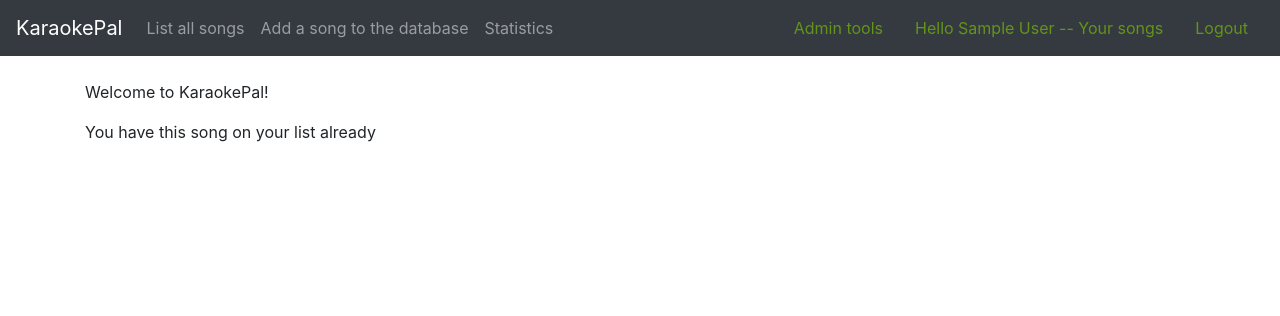
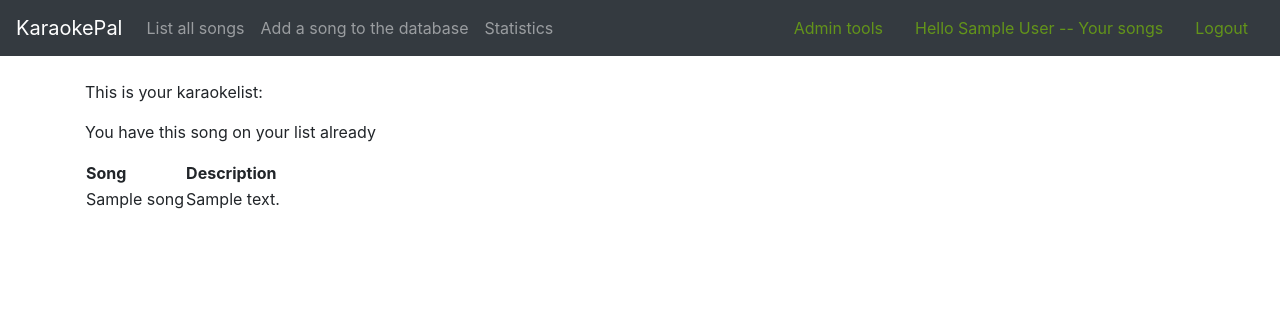
Before and after one commit to apndx/Karaokepal, a Flask app: page /songs/1/add/ in a window 1280 px wide. Shown: the top 316 px of the page. Run offline with Flask 2, Linux system fonts and the light colour scheme; a user stored in the database is signed in; tables that the repository leaves empty hold one stand-in row (values such as "Sample post"); some libraries are stand-ins or nearby versions.

Commit message:
oman laulun tuplavalinnasta error-viesti oman listauksen yhteyteen

```diff
--- a/application/songs/views.py
+++ b/application/songs/views.py
@@ -99,16 +99,10 @@ def song_choose(song_id):
     song = Song.query.get(song_id)
     form = SongForm(request.form)
 
-    #if not form.validate():
-    #    return render_template("index.html", form = form, song_error="")
+    accountsong  = Accountsongs.check_if_exists(song, current_user)
 
-    accountsong  = Accountsongs.check_if_exists(song, current_user)
-    #accountsong = Accountsongs.query.filter_by(account_id=current_user.id, song_id=song_id)
-    print("___________________")
-    print(accountsong)
-    print("___________________")
     if accountsong:
-        return render_template("index.html", form = form, song_error = "You have this song on your list already")
+        return render_template("songs/mylist.html", form = form, mysongs= Song.find_songs_for_current_user(), song_error = "You have this song on your list already")
 
     if not accountsong:
         accountsong = Accountsongs(current_user, song, 0, 0)
@@ -117,7 +111,6 @@ def song_choose(song_id):
         db.session().commit()
 
     return redirect(url_for("show_mylist"))
-    #return render_template(url_for("songs/mylist.html"))
 
 @app.route("/songs/mylist/", methods=["GET"])
 @login_required(role="ANY")
--- a/application/templates/songs/mylist.html
+++ b/application/templates/songs/mylist.html
@@ -1,9 +1,8 @@
 {% extends "layout.html" %}
 
 {% block body %}
-<p>
-    This is your karaokelist:
-  </p>
+<p> This is your karaokelist:</p>
+<p>{{song_error}}</p>
 
 <table>
   <tr>
@@ -22,5 +21,5 @@
 
 </table>
 {% endif %}
-<p>{{song_error}}</p>
+
 {% endblock %}
```
Also changed, not shown: documentation/reflektio.md (+4 -0 lines).
